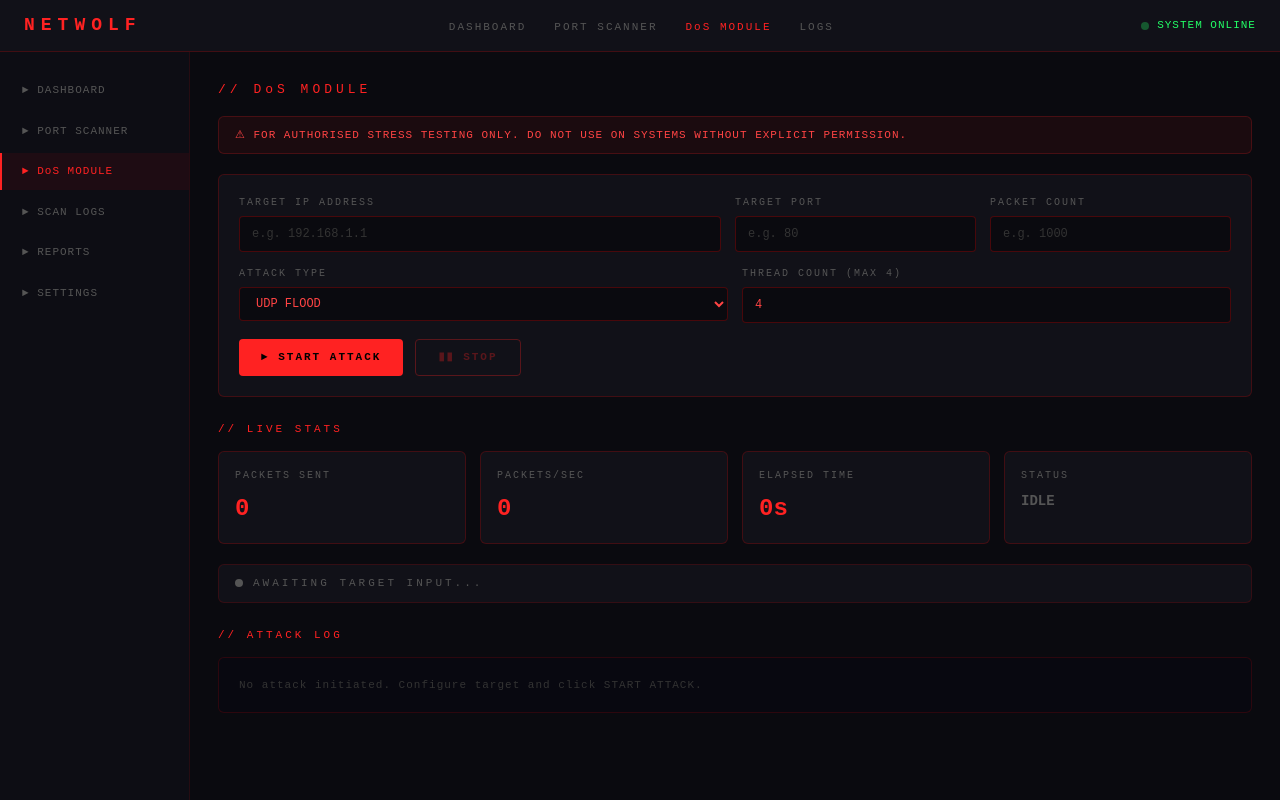
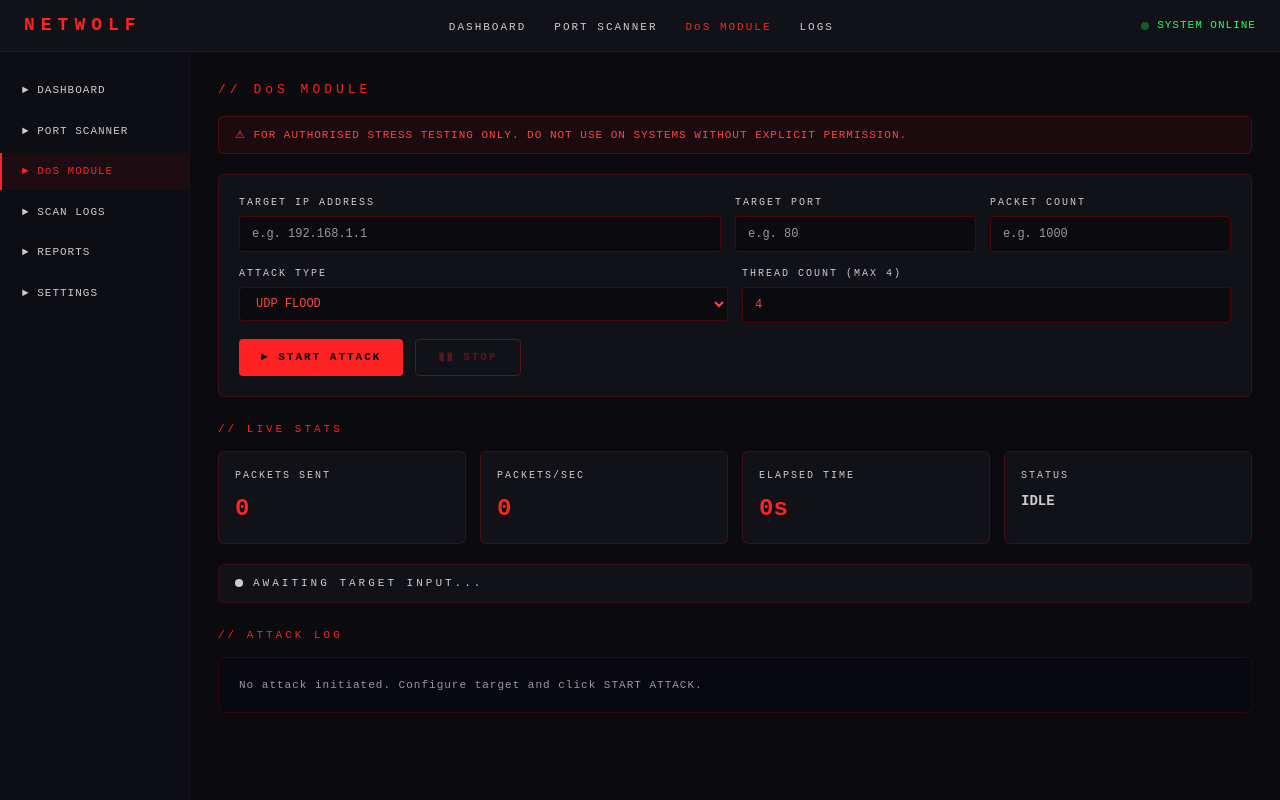
Before and after one commit to codex2255/NETWOLF, a plain HTML site: page pages/dos.html in a window 1280 px wide. Drawn offline with nearby package versions, Linux system fonts and the light colour scheme.

Commit message:
fix: text visibility improved

```diff
--- a/assets/css/dashboard.css
+++ b/assets/css/dashboard.css
@@ -38,7 +38,7 @@ body {
 }
 
 .nav-item {
-    color: #555;
+    color: #cccccc;
     font-size: 11px;
     letter-spacing: 2px;
     text-decoration: none;
@@ -91,7 +91,7 @@ body {
 .sidebar-item {
     padding: 10px 20px;
     font-size: 11px;
-    color: #555;
+    color: #cccccc;
     letter-spacing: 1px;
     text-decoration: none;
     border-left: 2px solid transparent;
@@ -149,7 +149,7 @@ body {
 
 .stat-label {
     font-size: 10px;
-    color: #555;
+    color: #cccccc;
     letter-spacing: 2px;
     margin-bottom: 8px;
 }
@@ -165,7 +165,7 @@ body {
 
 .stat-sub {
     font-size: 10px;
-    color: #444;
+    color: #aaaaaa;
 }
 
 #activityLog {
@@ -177,7 +177,7 @@ body {
     line-height: 2;
 }
 
-.log-line { color: #444; }
+.log-line { color: #aaaaaa; }
 .log-ok { color: #22ff66; }
 .log-warn { color: #ffaa22; }
 .log-err { color: #ff3333; }
--- a/assets/css/dos.css
+++ b/assets/css/dos.css
@@ -26,7 +26,7 @@ body {
 
 .nav-logo { color: #ff2222; font-size: 18px; font-weight: bold; letter-spacing: 6px; }
 .nav-links { list-style: none; display: flex; gap: 28px; }
-.nav-item { color: #555; font-size: 11px; letter-spacing: 2px; text-decoration: none; transition: color 0.2s; }
+.nav-item { color: #cccccc; font-size: 11px; letter-spacing: 2px; text-decoration: none; transition: color 0.2s; }
 .nav-item:hover { color: #ff4444; }
 .nav-item.active { color: #ff2222; }
 .nav-status { display: flex; align-items: center; gap: 8px; }
@@ -61,7 +61,7 @@ body {
 .sidebar-item {
     padding: 10px 20px;
     font-size: 11px;
-    color: #555;
+    color: #cccccc;
     letter-spacing: 1px;
     text-decoration: none;
     border-left: 2px solid transparent;
@@ -109,7 +109,7 @@ body {
 }
 
 .input-field { display: flex; flex-direction: column; gap: 6px; }
-.input-field label { font-size: 10px; color: #555; letter-spacing: 2px; }
+.input-field label { font-size: 10px; color: #cccccc; letter-spacing: 2px; }
 
 .input-field input,
 .input-field select {
@@ -126,7 +126,7 @@ body {
 
 .input-field input:focus,
 .input-field select:focus { border-color: #ff2222; }
-.input-field input::placeholder { color: #333; }
+.input-field input::placeholder { color: #999999; }
 
 #btnRow { display: flex; gap: 12px; }
 
@@ -145,7 +145,7 @@ body {
 }
 
 #startBtn:hover { background-color: #ff4444; }
-#startBtn:disabled { background-color: #333; color: #666; cursor: not-allowed; }
+#startBtn:disabled { background-color: #999999; color: #cccccc; cursor: not-allowed; }
 
 #stopBtn {
     background-color: transparent;
@@ -182,9 +182,9 @@ body {
     padding: 16px;
 }
 
-.stat-label { font-size: 10px; color: #555; letter-spacing: 2px; margin-bottom: 8px; }
+.stat-label { font-size: 10px; color: #cccccc; letter-spacing: 2px; margin-bottom: 8px; }
 .stat-value { font-size: 24px; color: #ff2222; font-weight: bold; }
-.stat-idle { color: #555; font-size: 14px; margin-top: 4px; }
+.stat-idle { color: #cccccc; font-size: 14px; margin-top: 4px; }
 .stat-running { color: #ff2222; font-size: 14px; margin-top: 4px; }
 .stat-done { color: #22ff66; font-size: 14px; margin-top: 4px; }
 
@@ -200,11 +200,11 @@ body {
 }
 
 .status-dot-dos { width: 8px; height: 8px; border-radius: 50%; }
-.status-dot-dos.idle { background-color: #555; }
+.status-dot-dos.idle { background-color: #cccccc; }
 .status-dot-dos.running { background-color: #ff2222; animation: pulse 0.6s infinite; }
 .status-dot-dos.done { background-color: #22ff66; }
 
-#statusText { font-size: 11px; letter-spacing: 3px; color: #555; }
+#statusText { font-size: 11px; letter-spacing: 3px; color: #cccccc; }
 
 #attackLog {
     background-color: #080810;
@@ -217,8 +217,8 @@ body {
     overflow-y: auto;
 }
 
-.log-line { color: #444; }
+.log-line { color: #aaaaaa; }
 .log-ok { color: #22ff66; }
 .log-warn { color: #ffaa22; }
 .log-err { color: #ff3333; }
-.log-empty { color: #333; font-size: 11px; letter-spacing: 1px; }
+.log-empty { color: #999999; font-size: 11px; letter-spacing: 1px; }
--- a/assets/css/scanner.css
+++ b/assets/css/scanner.css
@@ -26,7 +26,7 @@ body {
 
 .nav-logo { color: #ff2222; font-size: 18px; font-weight: bold; letter-spacing: 6px; }
 .nav-links { list-style: none; display: flex; gap: 28px; }
-.nav-item { color: #555; font-size: 11px; letter-spacing: 2px; text-decoration: none; transition: color 0.2s; }
+.nav-item { color: #cccccc; font-size: 11px; letter-spacing: 2px; text-decoration: none; transition: color 0.2s; }
 .nav-item:hover { color: #ff4444; }
 .nav-item.active { color: #ff2222; }
 .nav-status { display: flex; align-items: center; gap: 8px; }
@@ -61,7 +61,7 @@ body {
 .sidebar-item {
     padding: 10px 20px;
     font-size: 11px;
-    color: #555;
+    color: #cccccc;
     letter-spacing: 1px;
     text-decoration: none;
     border-left: 2px solid transparent;
@@ -91,7 +91,7 @@ body {
 }
 
 .input-field { display: flex; flex-direction: column; gap: 6px; }
-.input-field label { font-size: 10px; color: #555; letter-spacing: 2px; }
+.input-field label { font-size: 10px; color: #cccccc; letter-spacing: 2px; }
 
 .input-field input {
     background-color: #0a0a0f;
@@ -106,7 +106,7 @@ body {
 }
 
 .input-field input:focus { border-color: #ff2222; }
-.input-field input::placeholder { color: #333; }
+.input-field input::placeholder { color: #999999; }
 
 #scanBtn {
     background-color: #ff2222;
@@ -123,7 +123,7 @@ body {
 }
 
 #scanBtn:hover { background-color: #ff4444; }
-#scanBtn:disabled { background-color: #333; color: #666; cursor: not-allowed; }
+#scanBtn:disabled { background-color: #999999; color: #cccccc; cursor: not-allowed; }
 
 .error-msg { color: #ff4400; font-size: 11px; margin-top: 10px; letter-spacing: 1px; }
 .hidden { display: none !important; }
@@ -163,7 +163,7 @@ body {
     background-color: #111118;
     border-bottom: 1px solid rgba(255,0,0,0.2);
     font-size: 10px;
-    color: #555;
+    color: #cccccc;
     letter-spacing: 2px;
 }
 
@@ -173,7 +173,7 @@ body {
     padding: 10px 16px;
     border-bottom: 1px solid rgba(255,0,0,0.06);
     font-size: 11px;
-    color: #666;
+    color: #cccccc;
 }
 
 .result-row:hover { background-color: rgba(255,0,0,0.04); }
@@ -183,4 +183,4 @@ body {
 .status-closed { color: #ff3333; }
 .status-filtered { color: #ffaa22; }
 
-.no-results { padding: 20px 16px; color: #333; font-size: 11px; letter-spacing: 1px; }
+.no-results { padding: 20px 16px; color: #999999; font-size: 11px; letter-spacing: 1px; }
```
